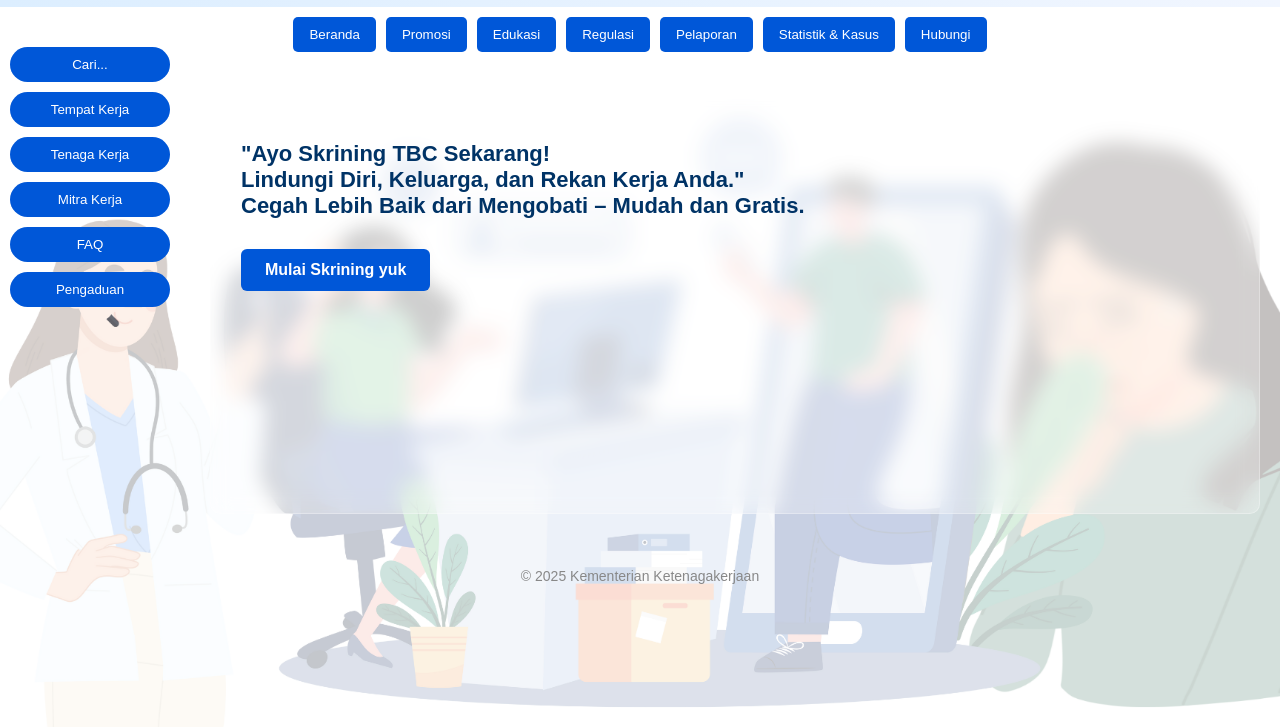
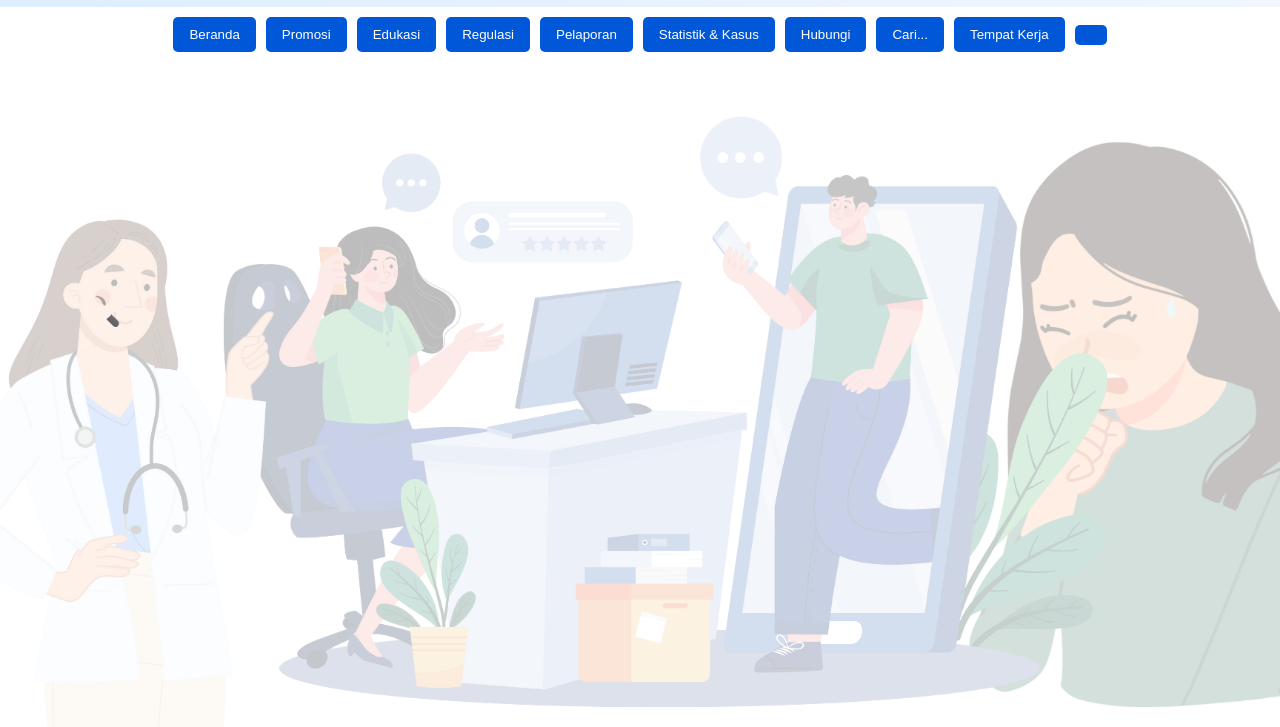
Before and after one commit to liestmale/skriningtuberkulosis, a plain HTML site: page index.html in a window 1280 px wide. Shown: the part 73-800 px from the top of the page. Drawn offline with Linux system fonts and the light colour scheme.

Commit message:
Update index.html

```diff
--- a/index.html
+++ b/index.html
@@ -12,7 +12,7 @@
       background-size: cover;
     }
 
-        header {
+    header {
       background: linear-gradient(to right, #dceeff, #f1f6ff);
       display: flex;
       align-items: center;
@@ -32,16 +32,17 @@
       width: 60px;
     }
 
-    nav {
+    .menu-container {
       display: flex;
+      flex-wrap: wrap;
       justify-content: center;
-      flex-wrap: wrap;
+      align-items: center;
       gap: 10px;
+      background-color: #ffffff;
       padding: 10px;
-      background-color: #ffffff;
     }
 
-    nav button {
+    .menu-container button {
       background-color: #0057d8;
       color: white;
       border: none;
@@ -50,27 +51,7 @@
       cursor: pointer;
     }
 
-    aside {
-      position: fixed;
-      top: 120px;
-      left: 10px;
-      display: flex;
-      flex-direction: column;
-      gap: 10px;
-    }
-
-    aside button {
-      background-color: #0057d8;
-      color: white;
-      border: none;
-      padding: 10px 16px;
-      border-radius: 20px;
-      cursor: pointer;
-      width: 160px;
-    }
-
     main {
-      margin-left: 190px;
       padding: 20px;
     }
 
@@ -104,8 +85,7 @@
     }
 
     .cta-button:hover,
-    nav button:hover,
-    aside button:hover {
+    .menu-container button:hover {
       background-color: #003fa3;
       transition: background-color 0.3s ease;
     }
@@ -118,16 +98,8 @@
     }
 
     @media screen and (max-width: 768px) {
-      aside {
-        position: static;
-        flex-direction: row;
-        flex-wrap: wrap;
-        justify-content: center;
-        margin: 10px 0;
-      }
-
-      main {
-        margin-left: 0;
+      .menu-container {
+        flex-direction: column;
       }
     }
   </style>
@@ -141,7 +113,9 @@
     <img src="Eliminasi TB di Tempat Kerja.png" alt="Logo Eliminasi TBC" class="logo">
   </header>
 
-  <nav>
+  <!-- Menu gabungan nav + aside -->
+  <div class="menu-container">
+    <!-- Menu nav -->
     <button>Beranda</button>
     <button>Promosi</button>
     <button>Edukasi</button>
@@ -149,30 +123,8 @@
     <button>Pelaporan</button>
     <button>Statistik & Kasus</button>
     <button>Hubungi</button>
-  </nav>
 
-  <aside>
+    <!-- Menu aside -->
     <button>Cari...</button>
     <button>Tempat Kerja</button>
-    <button>Tenaga Kerja</button>
-    <button>Mitra Kerja</button>
-    <button>FAQ</button>
-    <button>Pengaduan</button>
-  </aside>
-
-  <main>
-    <div class="content">
-      <h2>
-        "Ayo Skrining TBC Sekarang!<br>
-        Lindungi Diri, Keluarga, dan Rekan Kerja Anda."<br>
-        Cegah Lebih Baik dari Mengobati – Mudah dan Gratis.
-      </h2>
-      <a class="cta-button" href="#">Mulai Skrining yuk</a>
-    </div>
-  </main>
-
-  <footer>
-    <p>&copy; 2025 Kementerian Ketenagakerjaan</p>
-  </footer>
-</body>
-</html>
+    <button>
```
